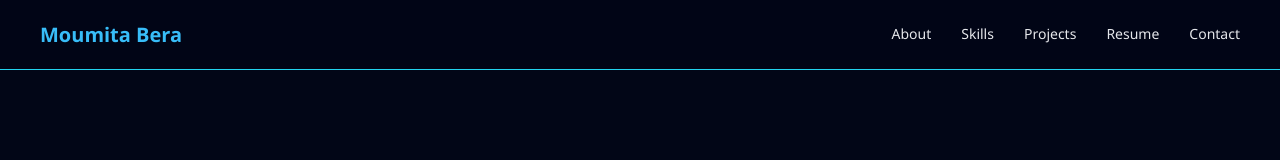
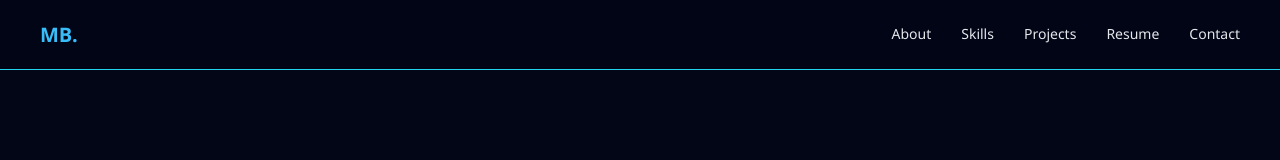
Before and after one commit to moumitaabera/portfolio, a Next.js app: page / in a window 1280 px wide. Shown: the top 160 px of the page. Built offline with nearby package versions, Linux system fonts and the light colour scheme.

Commit message:
updated portfolio

```diff
--- a/src/app/layout.js
+++ b/src/app/layout.js
@@ -1,7 +1,7 @@
 import "./globals.css";
 
 export const metadata = {
-  title: "Moumita Bera | CSE Portfolio",
+  title: "Moumita Bera | Portfolio",
   icons: {
     icon: "/icon.ico",
   },
--- a/src/components/Navbar.jsx
+++ b/src/components/Navbar.jsx
@@ -7,7 +7,7 @@ export default function Navbar() {
   return (
     <nav className="navbar">
       {/* Left */}
-      <div className="logo">Moumita Bera</div>
+      <div className="logo">MB.</div>
 
       {/* Menu */}
       <ul className={`nav-links ${menuOpen ? "active" : ""}`}>
```
